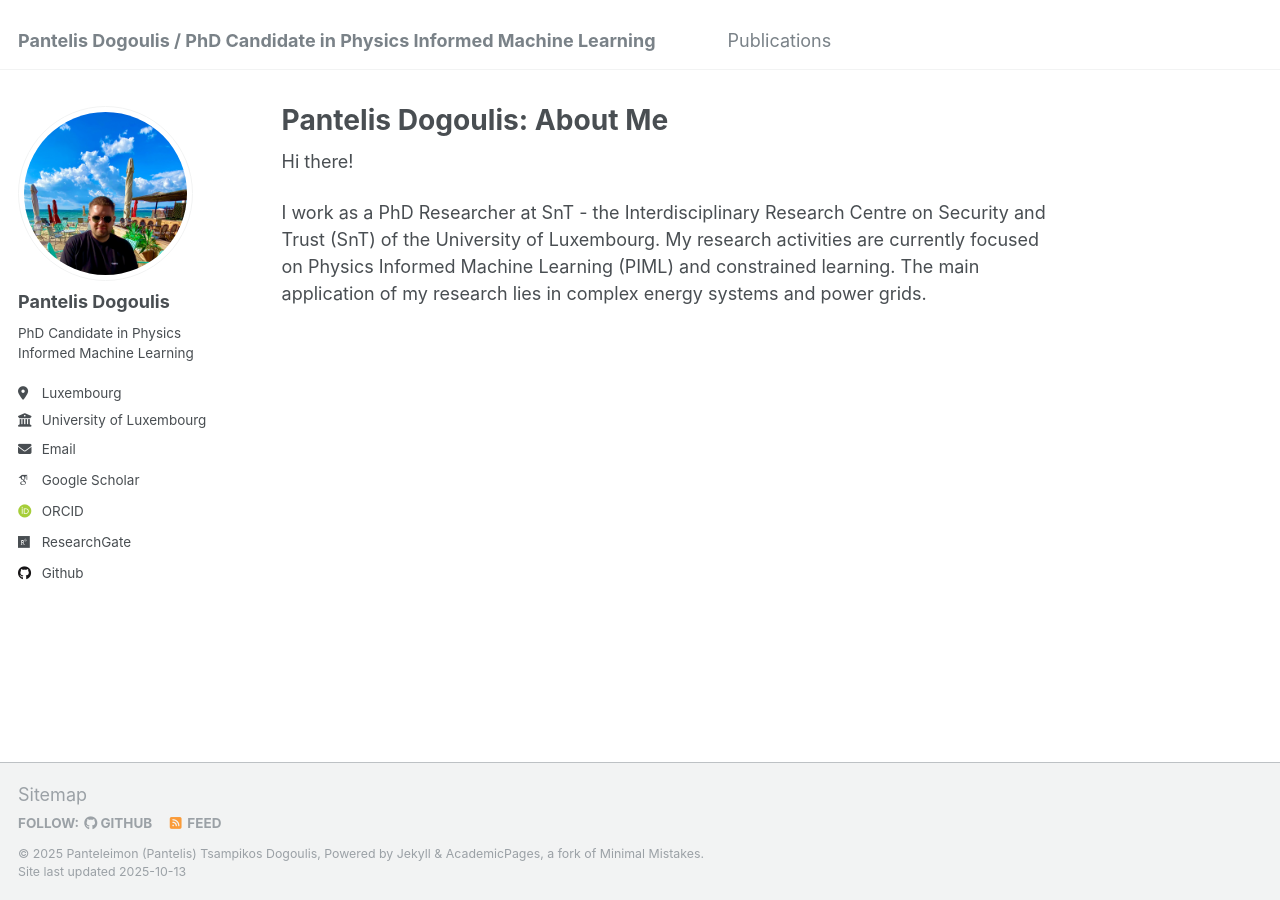
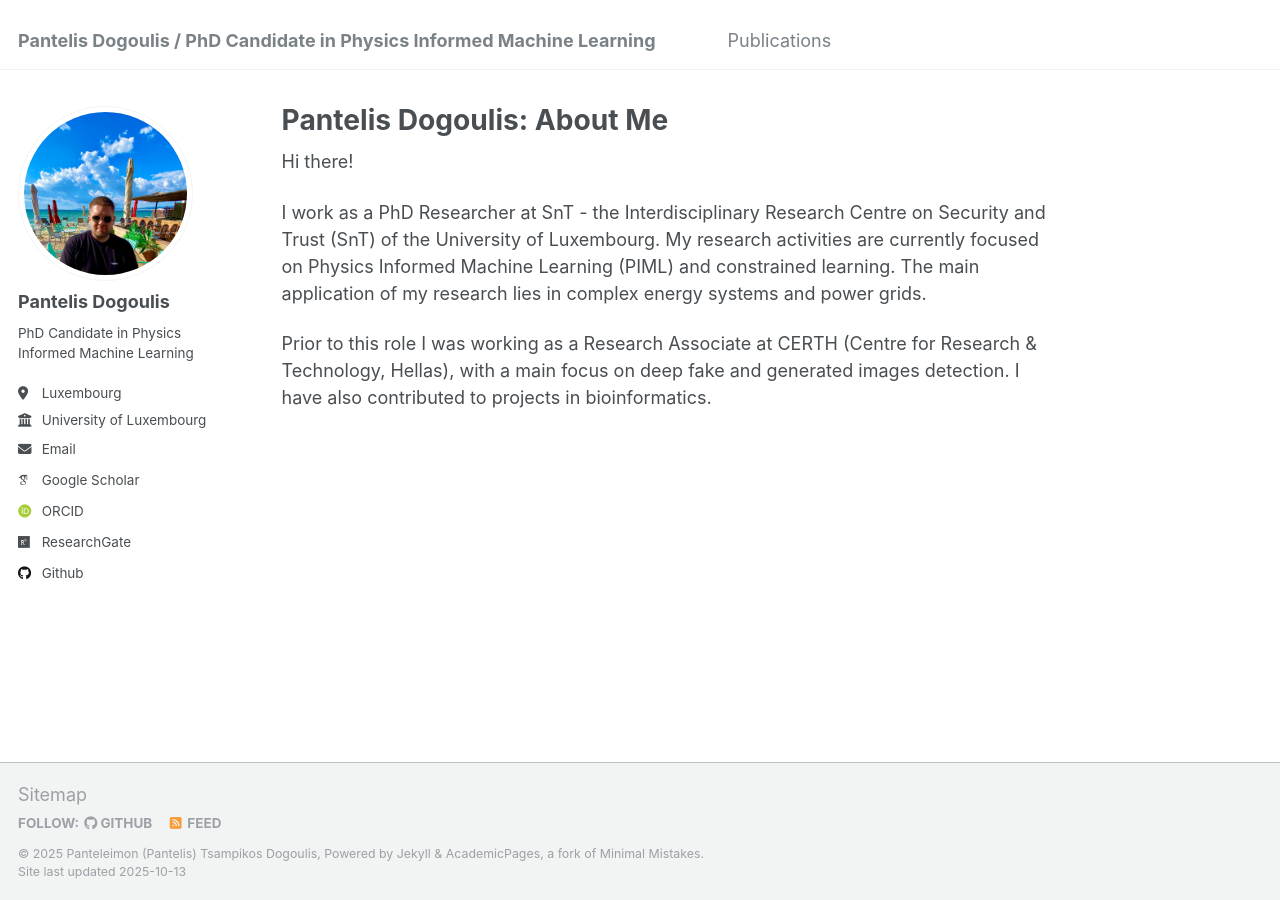
Before and after one commit to dogoulis/dogoulis.github.io, a Jekyll site: the page built from _pages/about.md, in a window 1280 px wide. Built offline with Jekyll 4.4.1, drawn with Linux system fonts in a browser that asks for light colours; some web fonts are replaced.

Commit message:
small change

```diff
--- a/_pages/about.md
+++ b/_pages/about.md
@@ -10,3 +10,5 @@ redirect_from:
 Hi there!
 
 I work as a PhD Researcher at SnT - the Interdisciplinary Research Centre on Security and Trust (SnT) of the University of Luxembourg. My research activities are currently focused on Physics Informed Machine Learning (PIML) and constrained learning. The main application of my research lies in complex energy systems and power grids.
+
+Prior to this role I was working as a Research Associate at CERTH (Centre for Research & Technology, Hellas), with a main focus on deep fake and generated images detection. I have also contributed to projects in bioinformatics.
```
